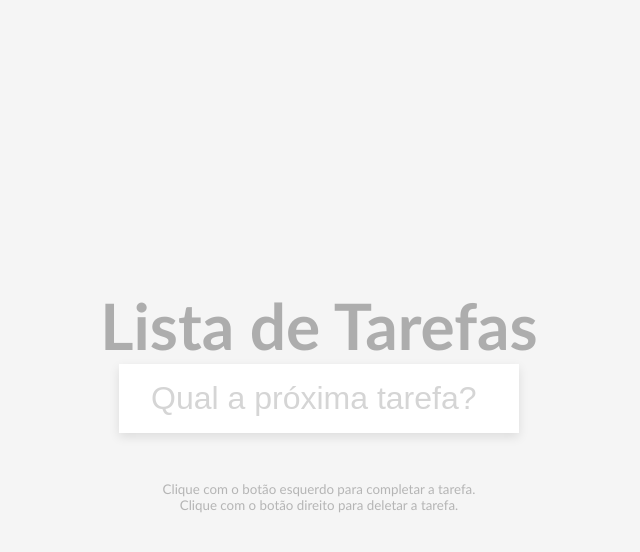
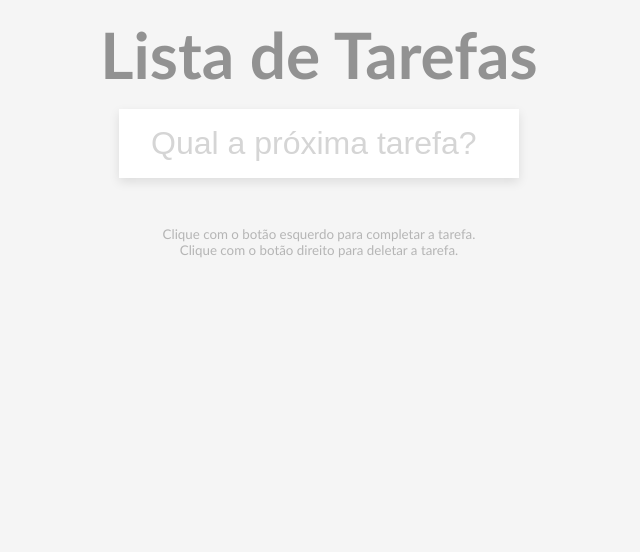
Before and after one commit to Guimrl/mini-projetos, a plain HTML site: page lista-de-tarefas/index.html in a window 1280 px wide. Shown: the whole page, without its empty margins (321-961 px from the left). Drawn offline with Linux system fonts and the light colour scheme.

Commit message:
final commit

```diff
--- a/lista-de-tarefas/css/style.css
+++ b/lista-de-tarefas/css/style.css
@@ -12,7 +12,7 @@ body {
     flex-direction: column;
     align-items: center;
     justify-content: center;
-    height: 100vh;
+    height: 100%;
 }
 
 .input {
@@ -42,7 +42,8 @@ h1 {
     font-size: 4rem;
     text-align: center;
     opacity: 0.4;
-    color: #444;
+    color: #000;
+    padding: 1rem;
 }
 
 .todos li {
```
